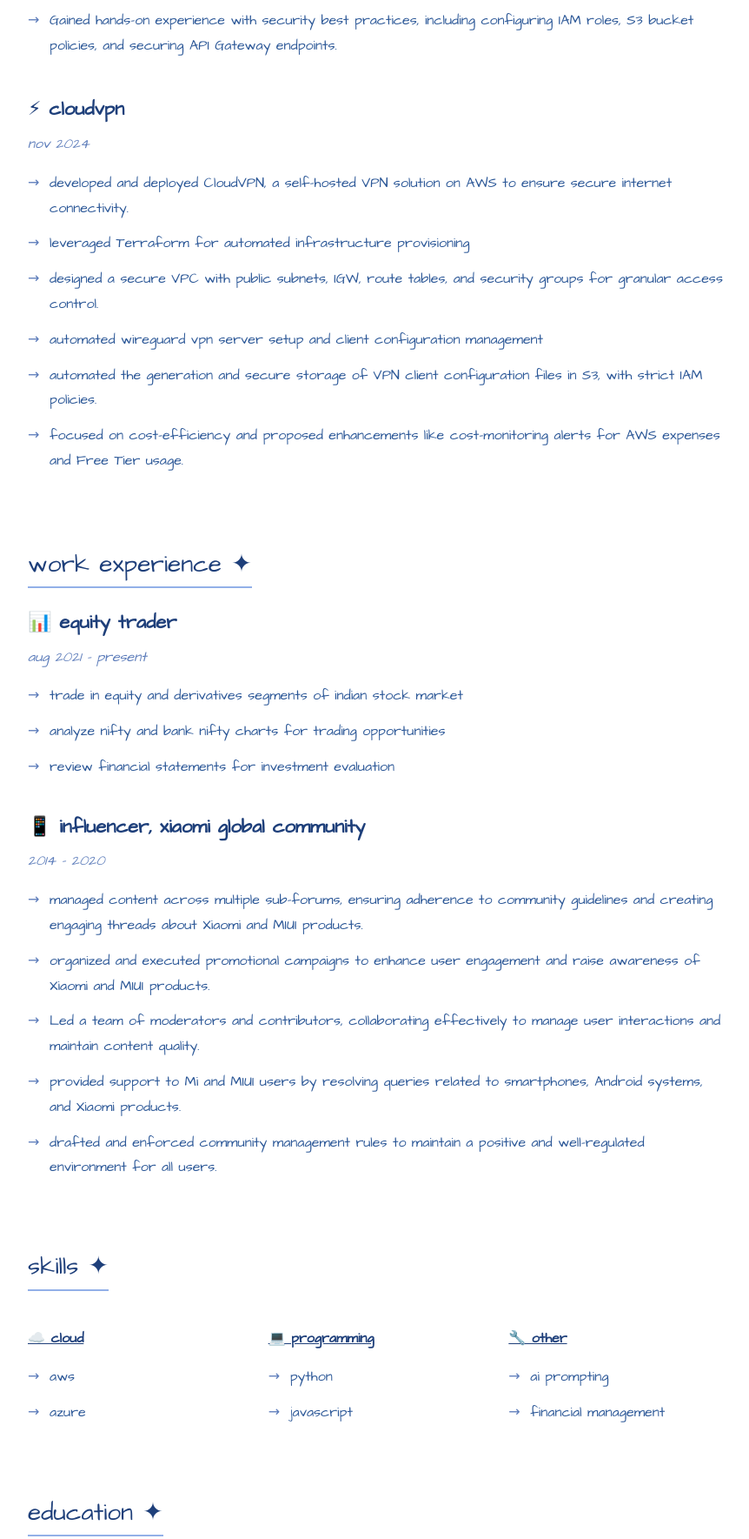
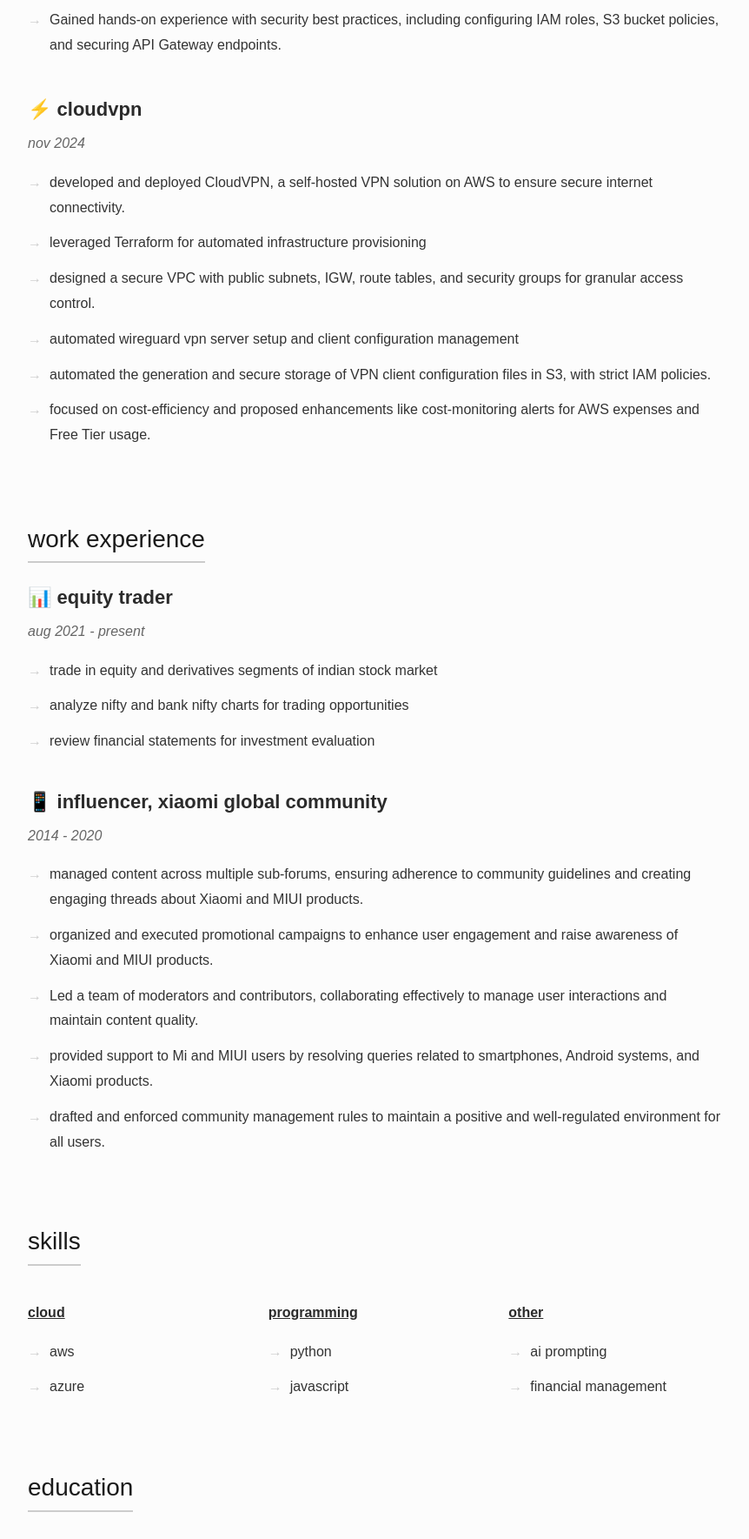
Before and after one commit to ravikiranvm/CloudResume, a plain HTML site: page frontend/index.html in a window 1280 px wide. Shown: the part 884-2653 px from the top of the page at 87% size, without its empty margins (208-1070 px from the left). Drawn offline with Linux system fonts and the light colour scheme; no server answers.

Commit message:
frontend changes

```diff
--- a/frontend/index.html
+++ b/frontend/index.html
@@ -15,7 +15,7 @@
         <a class="links" href="https://github.com/ravikiranvm">github</a> | <a class="links" href="https://linkedin.com/in/ravikiranvm">linkedin</a>
     </div>
 
-    <h2>projects ✦</h2>
+    <h2>projects</h2>
 
     <div class="project">
         <div class="project-title">⚡ cloud resume</div>
@@ -46,7 +46,7 @@
         </ul>
     </div>
 
-    <h2>work experience ✦</h2>
+    <h2>work experience</h2>
 
     <div class="work-experience">
         <div class="role">📊 equity trader</div>
@@ -70,11 +70,11 @@
         </ul>
     </div>
 
-    <h2>skills ✦</h2>
+    <h2>skills</h2>
 
     <div class="skills-grid">
         <div class="skill-category">
-            <div class="skill-category-title">☁️ cloud</div>
+            <div class="skill-category-title">cloud</div>
             <ul class="project-details">
                 <li>aws</li>
                 <li>azure</li>
@@ -82,7 +82,7 @@
         </div>
 
         <div class="skill-category">
-            <div class="skill-category-title">💻 programming</div>
+            <div class="skill-category-title">programming</div>
             <ul class="project-details">
                 <li>python</li>
                 <li>javascript</li>
@@ -90,7 +90,7 @@
         </div>
 
         <div class="skill-category">
-            <div class="skill-category-title">🔧 other</div>
+            <div class="skill-category-title">other</div>
             <ul class="project-details">
                 <li>ai prompting</li>
                 <li>financial management</li>
@@ -98,13 +98,13 @@
         </div>
     </div>
 
-    <h2>education ✦</h2>
+    <h2>education</h2>
     <ul class="project-details">
         <li>master of commerce in accounting (2019)</li>
         <li>bechelor of commerce in finance & cost accounting (2016)</li>
     </ul>
 
-    <h2>certifications ✦</h2>
+    <h2>certifications</h2>
     <ul class="project-details">
         <li>aws certified solutions architect associate (aug 2024)</li>
         <li>microsoft certified: azure fundamentals (az-900) (2022)</li>
--- a/frontend/styles.css
+++ b/frontend/styles.css
@@ -1,18 +1,23 @@
 body {
-    font-family: 'Architects Daughter', cursive;
+    /*font-family: 'Architects Daughter', cursive;*/
+    font-family: 'Outfit', sans-serif;
     line-height: 1.8;
     max-width: 800px;
     margin: 10px auto;
     padding: 20px;
-    background-color: white;
-    color: #2b5797;
+    /*background-color: white;*/
+    /*background-color: #F8F9FA; */
+    background-color: #FCFCFC;
+    /*color: #2b5797;*/
+    color: #333333;
 }
 
 h1 {
     font-size: 32px;
     font-weight: normal;
     margin-bottom: 10px;
-    color: #1e3f7a;
+    /*color: #1e3f7a; */
+    color: #000000;
 }
 
 .contact {
@@ -23,10 +28,11 @@ h1 {
 h2 {
     font-size: 28px;
     font-weight: normal;
-    color: #1e3f7a;
+    /*color: #1e3f7a;*/
+    color: #1A1A1A;
     margin-top: 40px;
     margin-bottom: 20px;
-    border-bottom: 2px solid #92b0e8;
+    border-bottom: 2px solid /*#92b0e8;*/ #CCCCCC;
     display: inline-block;
 }
 
@@ -36,14 +42,16 @@ h2 {
 
 .project-title {
     font-size: 22px;
-    color: #1e3f7a;
+    /*color: #1e3f7a;*/
+    color: #2B2B2B;
     margin-bottom: 5px;
     font-weight: bold;
 }
 
 .project-date {
     font-size: 16px;
-    color: #5c7cba;
+    /*color: #5c7cba;*/
+    color: #666666;
     margin-bottom: 15px;
     font-style: italic;
 }
@@ -62,7 +70,8 @@ h2 {
     content: "→";
     position: absolute;
     left: -25px;
-    color: #5c7cba;
+    /*color: #5c7cba;*/
+    color: #CCCCCC;
 }
 
 .work-experience {
@@ -71,13 +80,15 @@ h2 {
 
 .role {
     font-size: 22px;
-    color: #1e3f7a;
+    /*color: #1e3f7a;*/
+    color: #2B2B2B;
     margin-bottom: 5px;
     font-weight: bold;
 }
 
 .duration {
-    color: #5c7cba;
+    /*color: #5c7cba;*/
+    color: #666666;
     margin-bottom: 15px;
     font-style: italic;
 }
@@ -95,7 +106,8 @@ h2 {
 
 .skill-category-title {
     font-weight: bold;
-    color: #1e3f7a;
+    /*color: #1e3f7a;*/
+    color: #2B2B2B;
     margin-bottom: 10px;
     text-decoration: underline;
 }
@@ -103,10 +115,11 @@ h2 {
 #footer {
     font-size: 16px;
     font-weight: normal;
-    color: #1e3f7a;
+    /*color: #1e3f7a;*/
+    color: #333333;
     margin-top: 40px;
     margin-bottom: 20px;
-    border-top: 2px solid #92b0e8;
+    border-top: 2px solid /*#92b0e8;*/ #CCCCCC;
     display: inline-block;
     padding-top: 15px;
 }
```
Also changed, not shown: terraform/build/frontend/index.html (added, +29 -0 lines), terraform/build/frontend/styles.css (added, +8 -0 lines), terraform/build/frontend/script.js (added), 3 other files.
